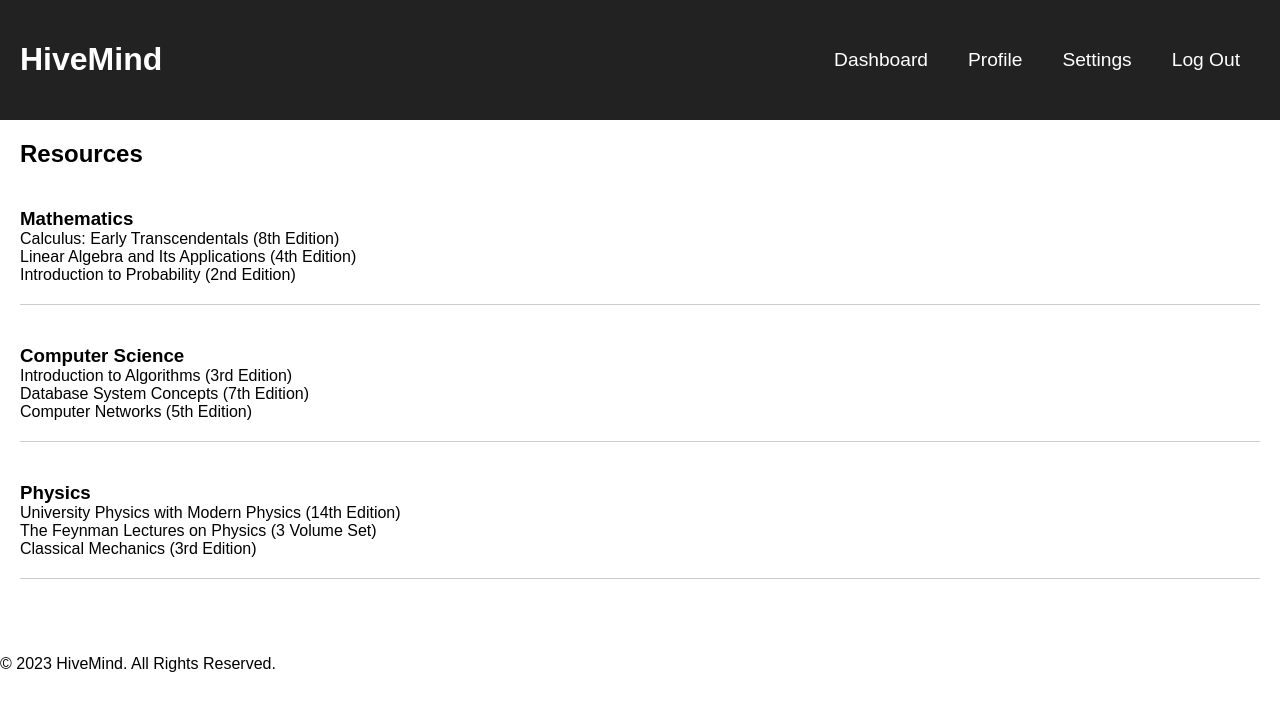
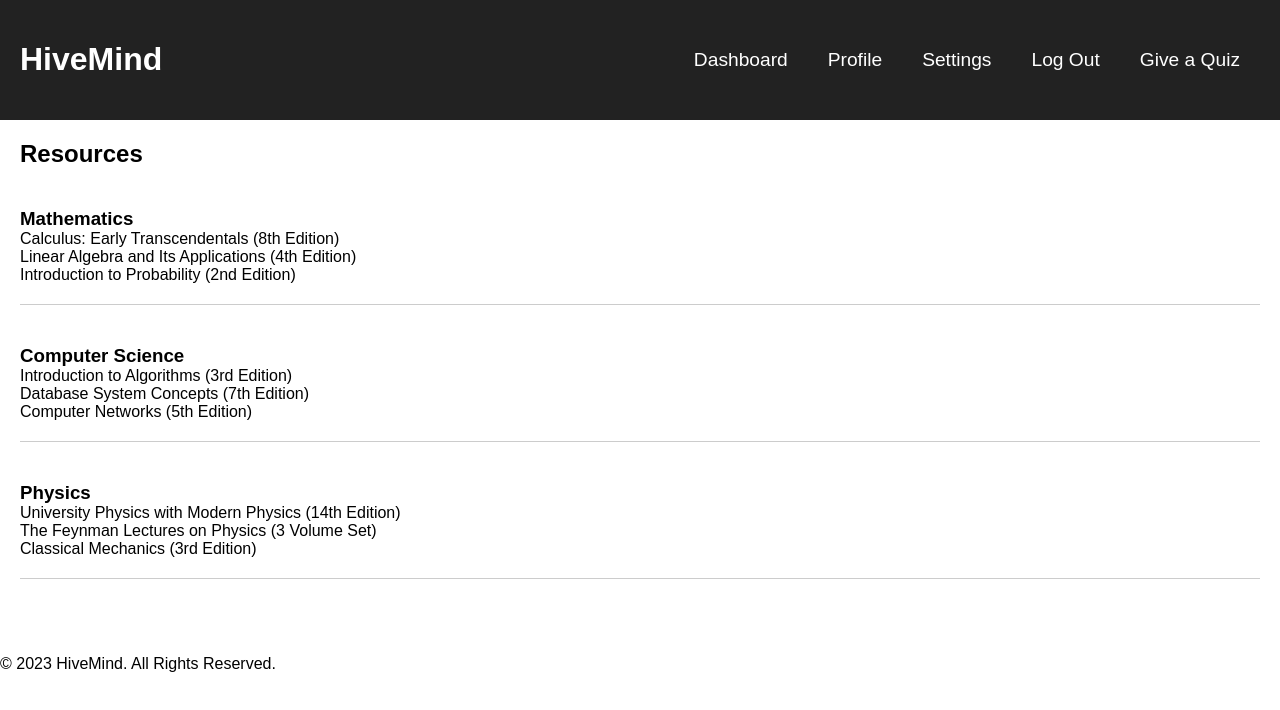
Before and after one commit to NVJKKartik/Hivemind, a plain HTML site: page HiveMind/Resources.html in a window 1280 px wide. Drawn offline with Linux system fonts and the light colour scheme.

Commit message:
added quiz

```diff
--- a/HiveMind/Resources.html
+++ b/HiveMind/Resources.html
@@ -14,6 +14,7 @@
 				<li><a href="Profile.html">Profile</a></li>
 				<li><a href="Settings.html">Settings</a></li>
 				<li><a href="HomePage.html">Log Out</a></li>
+				<li><a href="quiz.html">Give a Quiz</a></li>
 			</ul>
 		</nav>
 	</header>
```
